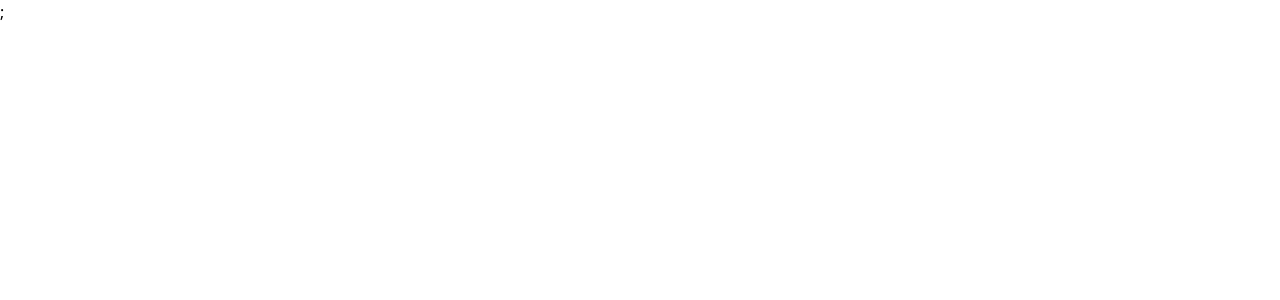
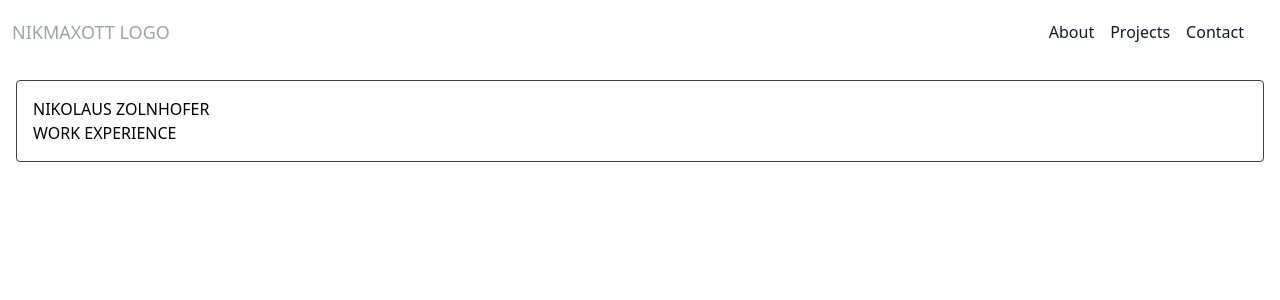
Before and after one commit to nikmaxott/nikmaxott-portfolio, an Angular app: page / in a window 1280 px wide. Shown: the top 300 px of the page. Built offline with nearby package versions, Linux system fonts and the light colour scheme.

Commit message:
Add initial component

```diff
--- a/src/app/app-routing.module.ts
+++ b/src/app/app-routing.module.ts
@@ -1,7 +1,13 @@
 import { NgModule } from '@angular/core';
 import { RouterModule, Routes } from '@angular/router';
+import { HomeComponent } from './home/home.component';
 
-const routes: Routes = [];
+const routes: Routes = [
+  {
+    path: '',
+    component: HomeComponent,
+  },
+];
 
 @NgModule({
   imports: [RouterModule.forRoot(routes)],
--- a/src/app/app.component.html
+++ b/src/app/app.component.html
@@ -1 +1,23 @@
-<router-outlet></router-outlet>;
+<header class="flex justify-between p-3 bg-white dark:bg-gray-900">
+  <div class="text-lg dark:text-white text-gray-400 min-h-50 flex items-center">
+    NIKMAXOTT LOGO
+  </div>
+  <nav>
+    <ul class="flex mr-4">
+      <li class="m-2 dark:text-white text-gray-900">
+        <a href="#about">About</a>
+      </li>
+      <li class="m-2 dark:text-white text-gray-900">
+        <a href="#projects">Projects</a>
+      </li>
+      <li class="m-2 dark:text-white text-gray-900">
+        <a href="#contact">Contact</a>
+      </li>
+    </ul>
+  </nav>
+</header>
+<section
+  class="m-4 p-4 border rounded border-gray-700 dark:border-gray-200 h-full min-h-min"
+>
+  <router-outlet></router-outlet>
+</section>
--- /dev/null
+++ b/src/app/home/home.component.html
@@ -0,0 +1,4 @@
+<div class="text-black dark:text-white">
+  <h1>NIKOLAUS ZOLNHOFER</h1>
+  <h2>WORK EXPERIENCE</h2>
+</div>
--- a/src/index.html
+++ b/src/index.html
@@ -2,12 +2,12 @@
 <html lang="en">
   <head>
     <meta charset="utf-8" />
-    <title>NikmaxottPortfolio</title>
+    <title>Nikolaus Zolnhofer Portfolio</title>
     <base href="/" />
     <meta name="viewport" content="width=device-width, initial-scale=1" />
     <link rel="icon" type="image/x-icon" href="favicon.ico" />
   </head>
-  <body>
+  <body class="dark:bg-gray-600 bg-white">
     <app-root></app-root>
   </body>
 </html>
```
Also changed, not shown: src/app/home/home.component.ts (added, +11 -0 lines), src/app/home/home.component.css (added), 1 other file (tests, documents, lock files or other folders).
